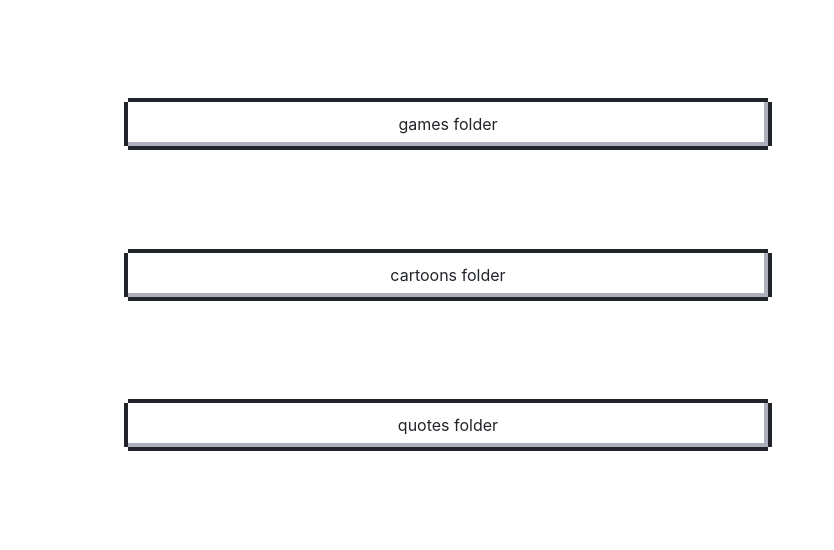
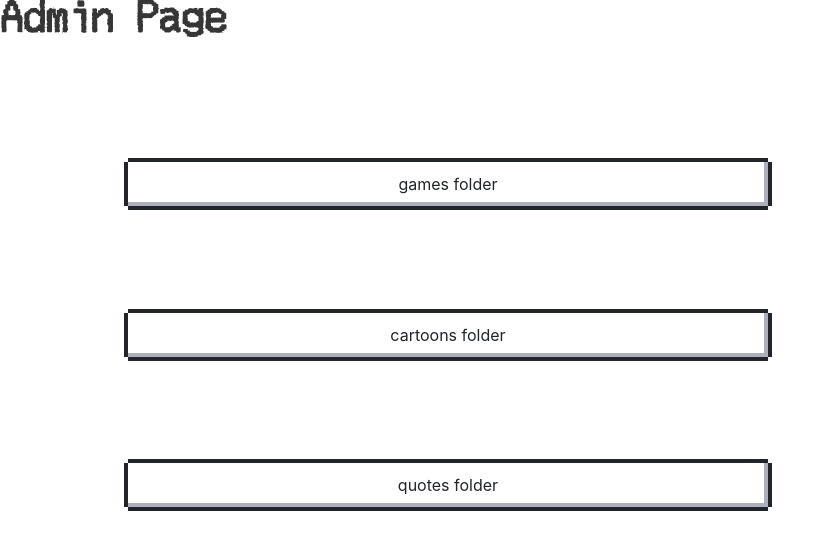
Before and after one commit to eliz-is-newb/phase-3-project, a React (Create React App) app: page /admin in a window 1280 px wide. Shown: the top 550 px of the page, without its empty margins (0-834 px from the left). Built offline with nearby package versions, Linux system fonts and the light colour scheme; no server answers.

Commit message:
Tried to fix cartoon library - no luck as of tn!

```diff
--- a/src/components/AdminDetails.js
+++ b/src/components/AdminDetails.js
@@ -47,6 +47,7 @@ const AdminDetails = ({ }) => {
 
     return (
         <>
+        <p className="title">Admin Page</p>
     {/* ############################ Admin Menu in Pop-Up ############################### */}
 
     {/* <button onClick={hello}
```
